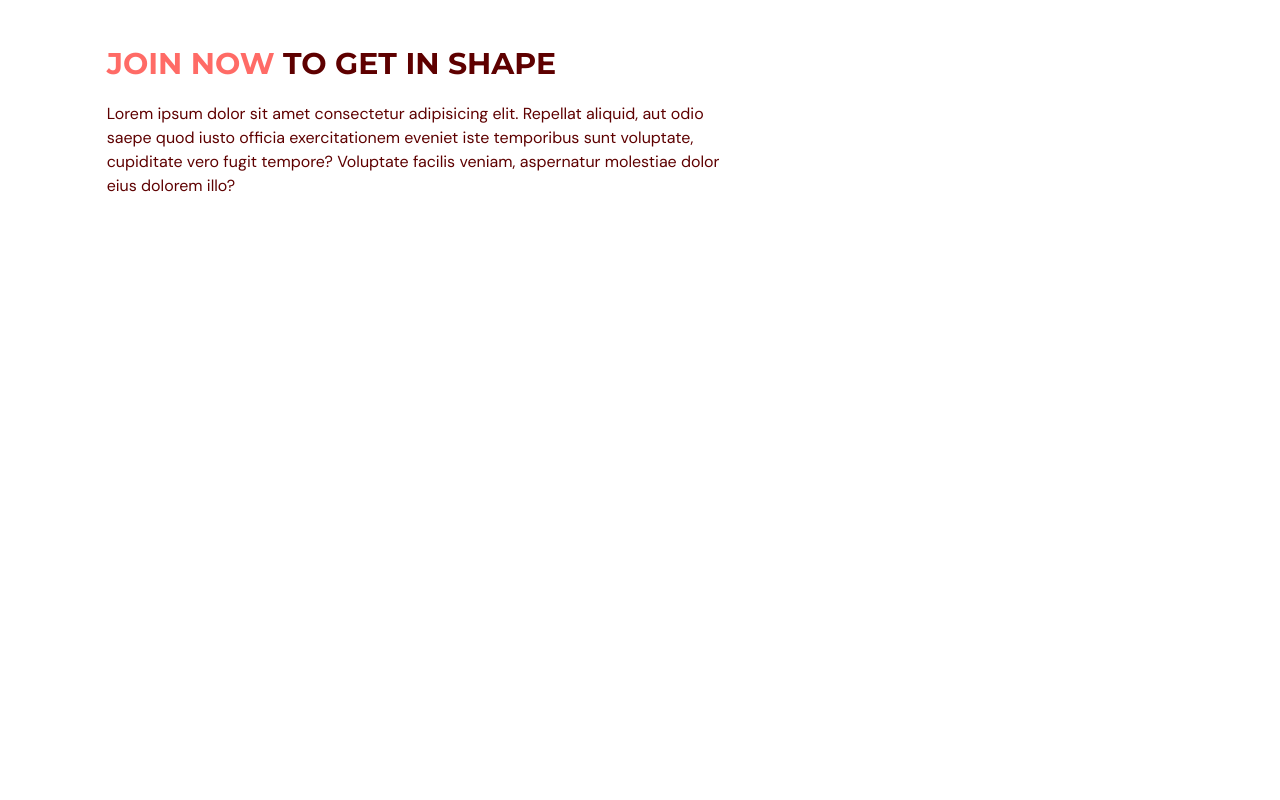
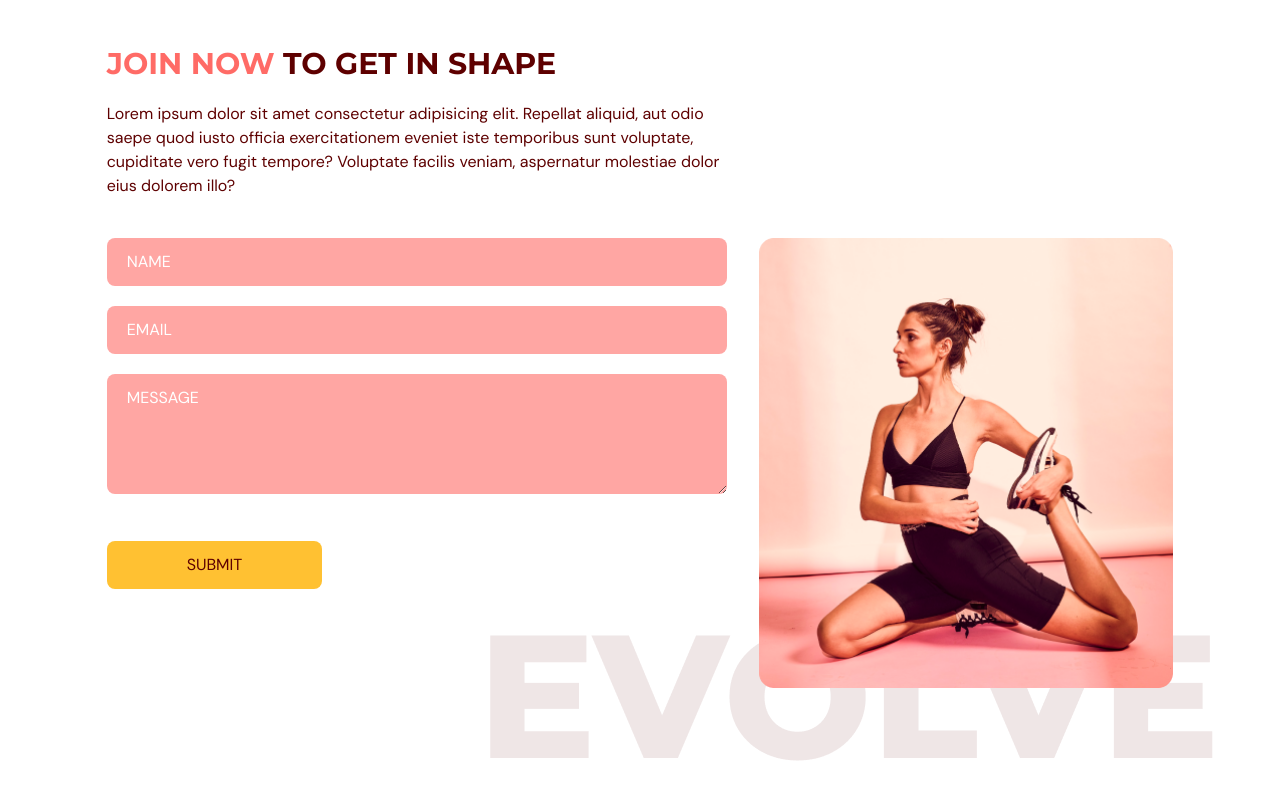
Before and after one commit to babyKokoDev/Fitness-Application, a React app: page / in a window 1280 px wide. Shown: the part 3077-3877 px from the top of the page. Before the commit the page ends 3443 px from the top, so only its background shows below. Built offline with nearby package versions, Linux system fonts and the light colour scheme; the HTML template or start-up script is replaced by a standard one.

Commit message:
contact us page

```diff
--- a/src/Components/ContactUS/index.tsx
+++ b/src/Components/ContactUS/index.tsx
@@ -13,7 +13,8 @@
     const {
         register,
         trigger,
-        formState : {errors}
+        formState : {errors},
+        reset
     } = useForm()
 
     const handleSubmit = async (e : any) => {
@@ -21,7 +22,10 @@
            if (!isValid) {
             e.preventDefault()
            }
+          reset()
     }
+
+    const inputStyles = ` mb-5 w-full rounded-lg bg-primary-300 px-5 py-3 placeholder-white`
     return (
         <section id='contactus' className='mx-auto w-5/6 pt-24 pb-32'>
          <motion.div onViewportEnter={()=>setSelectedPage(SelectedPage.ContactUs)}>
@@ -48,9 +52,66 @@
                  target='_blank'
                  onSubmit={handleSubmit}
                  method='POST'
+                 action='https://formsubmit.co/94298ce59106b6b701d228ce4ae9a756'
                  >
+                   <input
+                   type="text"
+                   className={inputStyles}
+                   placeholder='NAME'
+                   {...register("name", {
+                    required : true,
+                    maxLength : 100
+                   })}
+                   />
+                   {errors.name && (
+                      <p className='mt-1 text-primary-500'>
+                         {errors.name.type === 'required' && 'This field is required'}
+                         {errors.name.type === 'maxLength' && 'Max Length is 100 character'}
+                      </p>
+                    )}
 
+                   <input
+                   type="email"
+                   className={inputStyles}
+                   placeholder='EMAIL'
+                   {...register("email", {
+                    required : true,
+                    pattern : /^[A-Z0-9._%+-]+@[A-Z0-9.-]+\.[A-Z]{2,}$/i,
+                   })}
+                   />
+                   {errors.name && (
+                      <p className='mt-1 text-primary-500'>
+                         {errors.name.type === 'required' && 'This field is required'}
+                         {errors.name.type === 'pattern' && 'Invalid email address'}
+                      </p>
+                    )}
+
+                   <textarea
+                   rows={4}
+                   cols={50}
+                   className={inputStyles}
+                   placeholder='MESSAGE'
+                   {...register("message", {
+                    required : true,
+                    maxLength : 2000
+                   })}
+                   />
+                   {errors.name && (
+                      <p className='mt-1 text-primary-500'>
+                         {errors.name.type === 'required' && 'This field is required'}
+                         {errors.name.type === 'maxLength' && 'Max Length is 2000 characters'}
+                      </p>
+                    )}
+                    <button type='submit' className='mt-5 rounded-lg bg-secondary-500 px-20 py-3 transition duration-500 hover:text-white'>SUBMIT</button>
                  </form>
+               </motion.div>
+               <motion.div className='relative mt-16 basis-2/5 md:mt-0' initial = "hidden" whileInView="visible" viewport={{once : true, amount : 0.5}} transition={{duration : 0.5}} variants={{
+                    hidden : {opacity : 0, x:-100},
+                    visible : {opacity : 1, x: 0},
+                 }}>
+                 <div className='md:before:content-evolvetext w-full before:absolute before:-bottom-20 before:-right-10 before:z-[-1]'>
+                    <img src={ContactUsPageGraphic} alt='contact-us-page-graphics' className='w-full'/>
+                 </div>
                </motion.div>
            </div>
          </motion.div>
```
